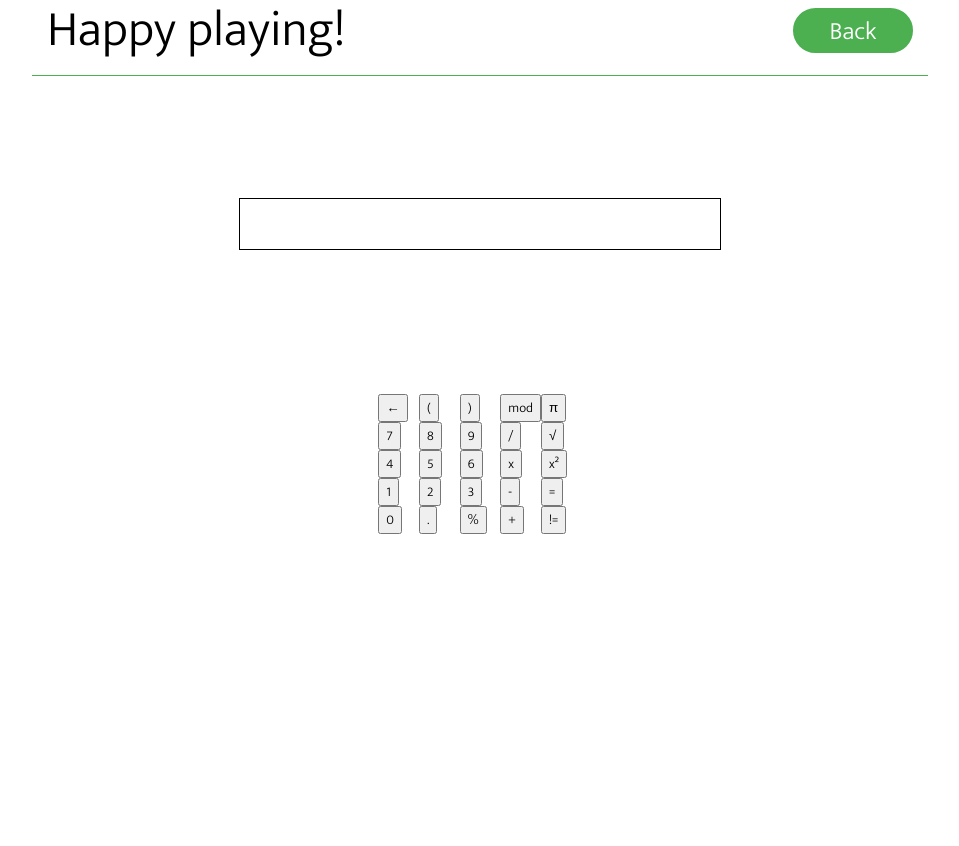
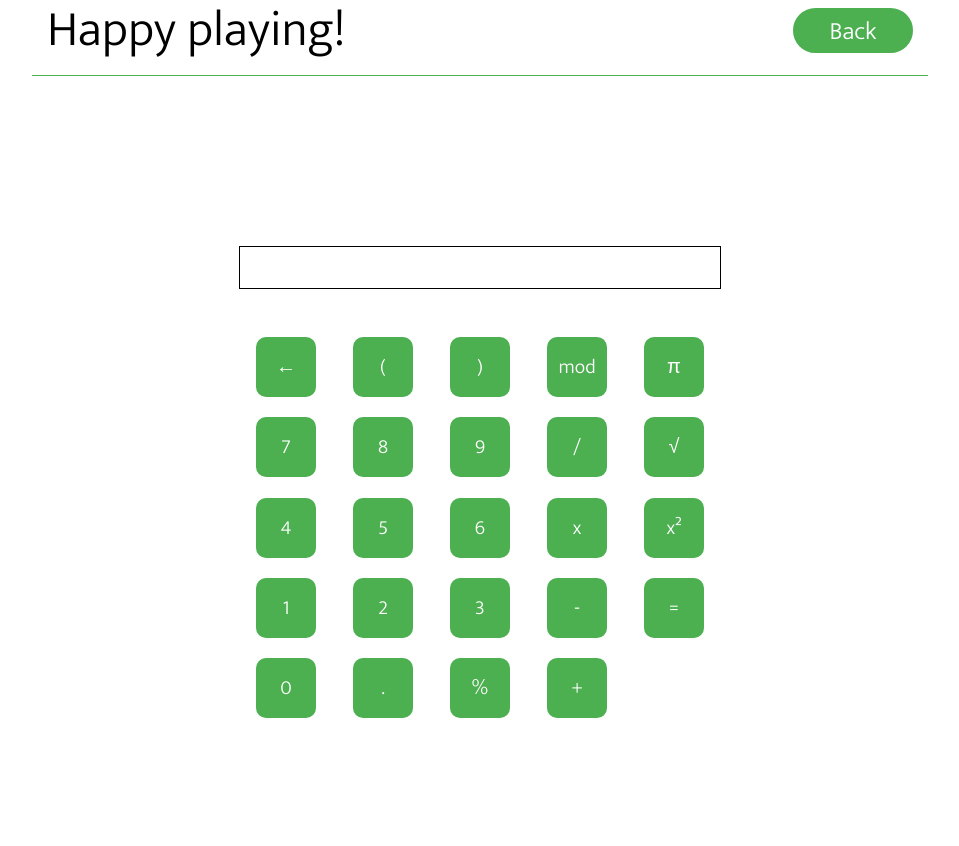
Before and after one commit to prog-abhi/calculator-app, a Flask app: page /app/ in a window 1280 px wide. Shown: the whole page, without its empty margins (160-1119 px from the left). Run offline with Flask 2, Linux system fonts and the light colour scheme.

Commit message:
Added more sytling and did structural changes

```diff
--- a/app/data.py
+++ b/app/data.py
@@ -3,7 +3,7 @@ nameMapping = [
     ["7", "8", "9", "/", "√"],
     ["4", "5", "6", "x", "x²"],
     ["1", "2", "3", "-", "="],
-    ["0", ".", "%", "+", "!="],
+    ["0", ".", "%", "+"],
 ]
 
 charToFuncMap = {
--- a/app/static/css/button_container.css
+++ b/app/static/css/button_container.css
@@ -1,15 +1,21 @@
 #calculator_main_container {
   margin: auto;
-  padding-top: 50px;
+  /* padding-top: 50px; */
+  max-height: 720px;
+  display: flex;
+  flex-direction: column;
+  justify-content: center;
 }
 
 #calculator_main_section {
   display: flex;
   height: 480px;
+  max-height: 480px;
   width: auto;
   flex-direction: column;
   justify-content: space-around;
   align-items: center;
+  gap: 40px;
 }
 
 #display_container {
@@ -25,11 +31,54 @@
 #display_container_input {
   width: 100%;
   height: 25px;
-  text-align: center;
+  text-align: right;
+}
+
+#button_container {
+  height: 100%;
+  width: 100%;
+  display: flex;
+  flex-direction: column;
+  align-items: center;
+  justify-content: space-around;
+  max-height: 480px;
 }
 
 #button_container_ul {
   display: grid;
   grid-template-rows: repeat(5, 1fr);
   grid-template-columns: repeat(5, 1fr);
+  gap: 5px;
+  width: 100%;
+  height: 100%;
+  align-items: center;
+  justify-content: center;
+  max-height: 480px;
 }
+
+#button_container_ul div {
+  justify-self: center;
+}
+
+button.calculator_button {
+  background: unset;
+  background-color: #4caf50;
+  border: unset;
+  border-radius: 10px;
+  font-size: 20px;
+  color: white;
+  font-weight: 400px;
+  width: 3em;
+  height: 3em;
+  cursor: pointer;
+  transition-duration: 0.2s;
+}
+
+button.calculator_button:hover {
+  box-shadow: 0px 4px 4px 4px rgba(0, 0, 0, 0.24),
+    0 8px 4px 4px rgba(0, 0, 0, 0.19);
+}
+
+#equal_button_container {
+  grid-row: 4 6;
+}
--- a/app/static/css/global.css
+++ b/app/static/css/global.css
@@ -105,6 +105,7 @@ body {
   padding: 5px 15px;
   background-color: white;
   border-bottom: 1px solid #4caf50;
+  margin-bottom: 50px;
 }
 
 #meme_container {
--- a/app/templates/calculatorSkeleton.html
+++ b/app/templates/calculatorSkeleton.html
@@ -14,11 +14,25 @@
     </div>
     <div id="button_container">
       <ul id="button_container_ul">
-        {% for r in nameMapping %} {% for c in r %}
-        <li>
-          <button type="button" value="{{c}}">{{c}}</button>
-        </li>
-        {% endfor %} {% endfor %}
+        {% for r in nameMapping %} {% for c in r %} {%if c == "="%}
+        <div id="equal_button_container">
+          <button type="button" value="{{c}}" class="calculator_button">
+            {{c}}
+          </button>
+        </div>
+        {%elif c == "←"%}
+        <div id="backspace_button_container">
+          <button type="button" value="{{c}}" class="calculator_button">
+            {{c}}
+          </button>
+        </div>
+        {%else%}
+        <div>
+          <button type="button" value="{{c}}" class="calculator_button">
+            {{c}}
+          </button>
+        </div>
+        {%endif%} {% endfor %} {% endfor %}
       </ul>
     </div>
   </section>
```
